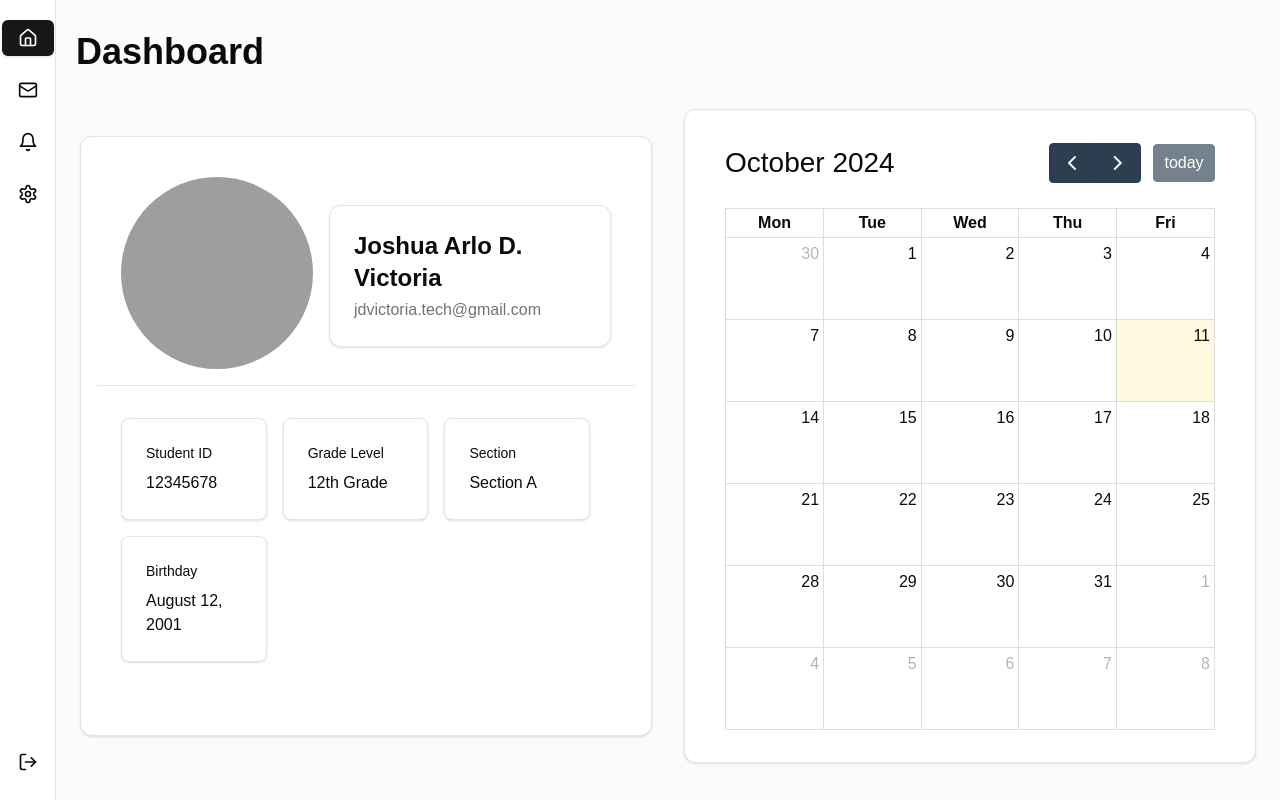
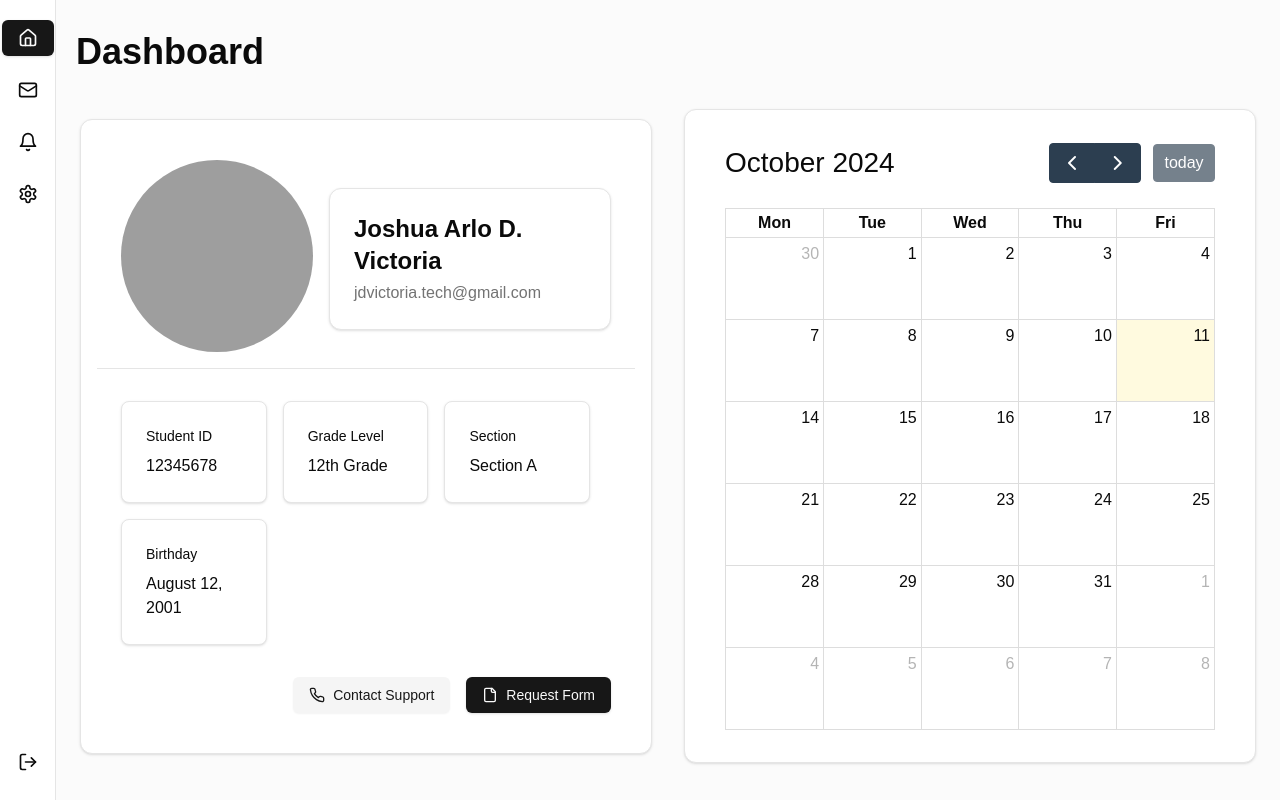
Before and after one commit to jdvictoria/juan-deped, a Next.js app: page /student/home in a window 1280 px wide. Built offline with nearby package versions, Linux system fonts and the light colour scheme; grey boxes are pictures that could not be loaded.

Commit message:
add actions

```diff
--- a/components/Student/DashboardProfile.tsx
+++ b/components/Student/DashboardProfile.tsx
@@ -1,9 +1,15 @@
-import { Card, CardContent, CardHeader } from "@/components/ui/card";
+import { Button } from "@/components/ui/button";
 import { Avatar, AvatarFallback, AvatarImage } from "@/components/ui/avatar";
+import { Card, CardContent, CardHeader, CardFooter } from "@/components/ui/card";
+
+import {
+    File,
+    Phone
+} from "lucide-react";
 
 export default function DashboardProfile() {
     return (
-        <Card className="w-full min-h-[75vh] space-y-4 p-4">
+        <Card className="flex flex-col w-full min-h-[75vh] space-y-4 p-4 justify-between">
             <CardHeader className="flex flex-col sm:flex-row justify-center items-center gap-4 border-b pb-4">
                 <Avatar className="h-32 w-32 sm:h-48 sm:w-48">
                     <AvatarImage src="/placeholder-user.jpg" />
@@ -55,6 +61,17 @@ export default function DashboardProfile() {
                     </CardContent>
                 </Card>
             </CardContent>
+
+            <CardFooter className="flex flex-col sm:flex-row justify-center sm:justify-end gap-4">
+                <Button variant="secondary" className="w-full sm:w-auto">
+                    <Phone className="mr-2 h-4 w-4"/>
+                    Contact Support
+                </Button>
+                <Button variant="default" className="w-full sm:w-auto">
+                    <File className="mr-2 h-4 w-4" />
+                    Request Form
+                </Button>
+            </CardFooter>
         </Card>
     );
 }
```
